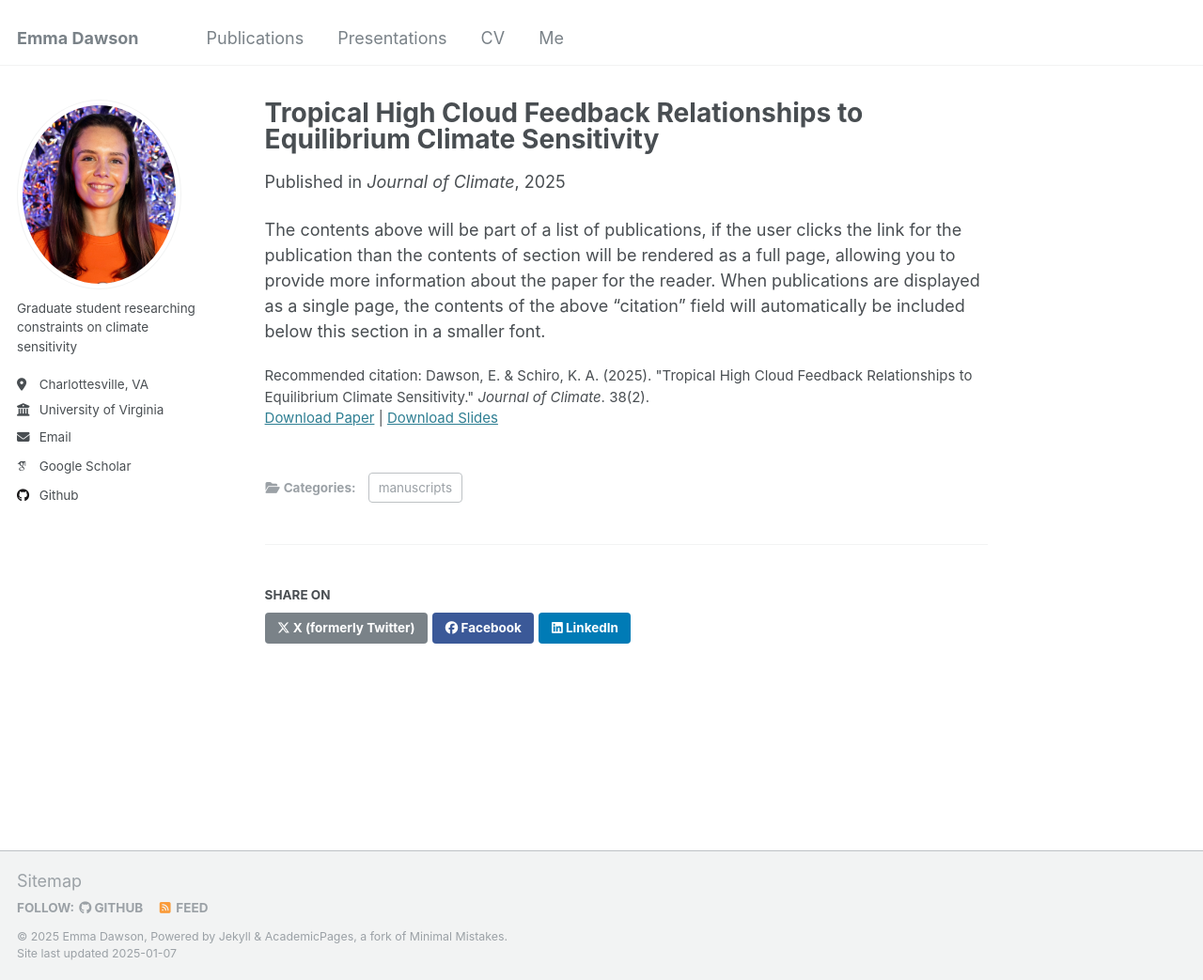
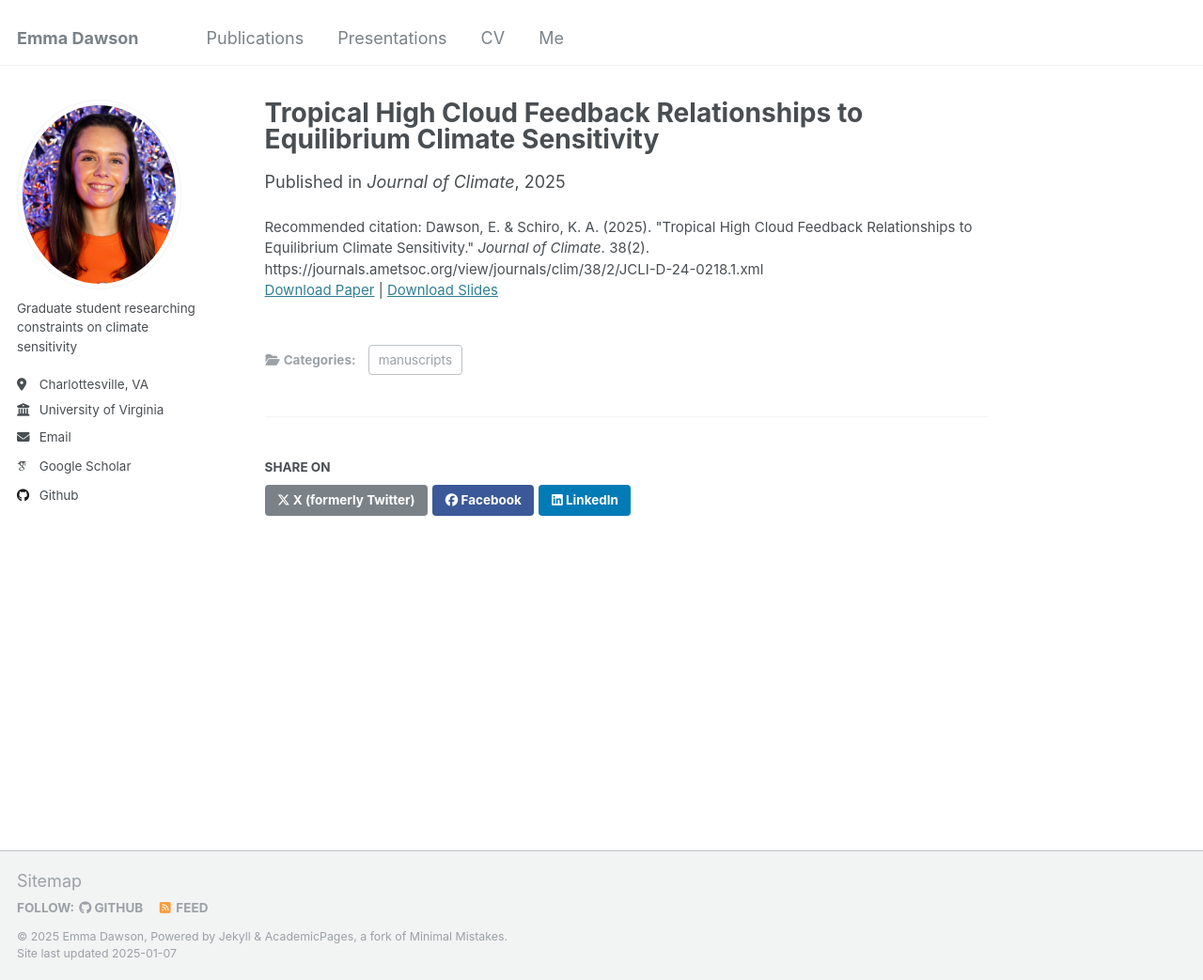
Before and after one commit to Emma-Dawson/Emma-Dawson.github.io, a Jekyll site: the page built from _publications/2009-10-01-paper-title-number-1.md, in a window 1280 px wide and 1043 px high. Shown: the whole window at 94% size. Built offline with Jekyll 4.4.1, drawn with Linux system fonts in a browser that asks for light colours; some web fonts are replaced.

Commit message:
publications edit

```diff
--- a/_publications/2009-10-01-paper-title-number-1.md
+++ b/_publications/2009-10-01-paper-title-number-1.md
@@ -8,7 +8,5 @@ date: 2025-01-15
 venue: 'Journal of Climate'
 slidesurl: ''
 paperurl: 'https://journals.ametsoc.org/view/journals/clim/38/2/JCLI-D-24-0218.1.xml'
-citation: 'Dawson, E. & Schiro, K. A. (2025). &quot;Tropical High Cloud Feedback Relationships to Equilibrium Climate Sensitivity.&quot; <i>Journal of Climate</i>. 38(2).'
+citation: 'Dawson, E. & Schiro, K. A. (2025). &quot;Tropical High Cloud Feedback Relationships to Equilibrium Climate Sensitivity.&quot; <i>Journal of Climate</i>. 38(2). https://journals.ametsoc.org/view/journals/clim/38/2/JCLI-D-24-0218.1.xml'
 ---
-
-The contents above will be part of a list of publications, if the user clicks the link for the publication than the contents of section will be rendered as a full page, allowing you to provide more information about the paper for the reader. When publications are displayed as a single page, the contents of the above "citation" field will automatically be included below this section in a smaller font.
```
